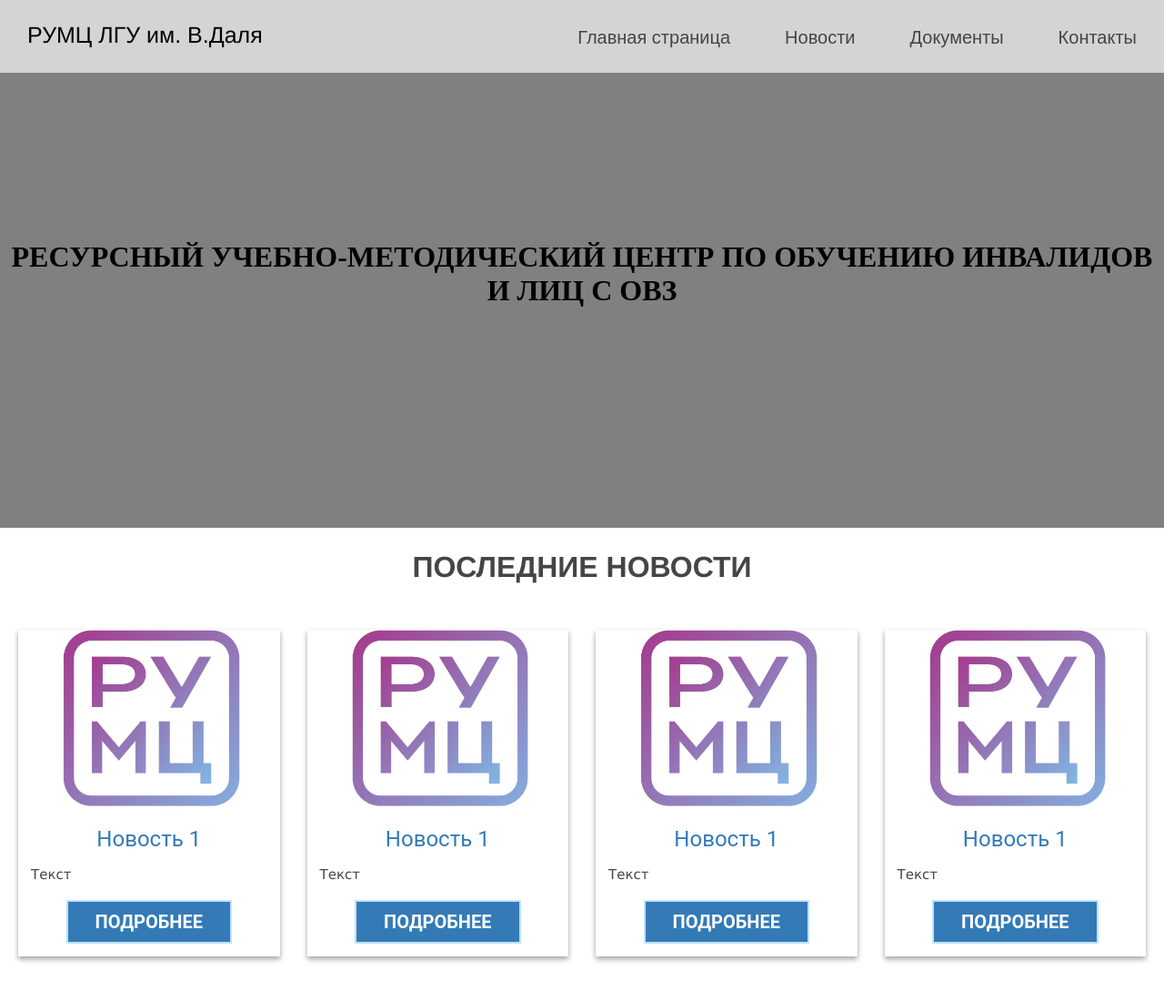
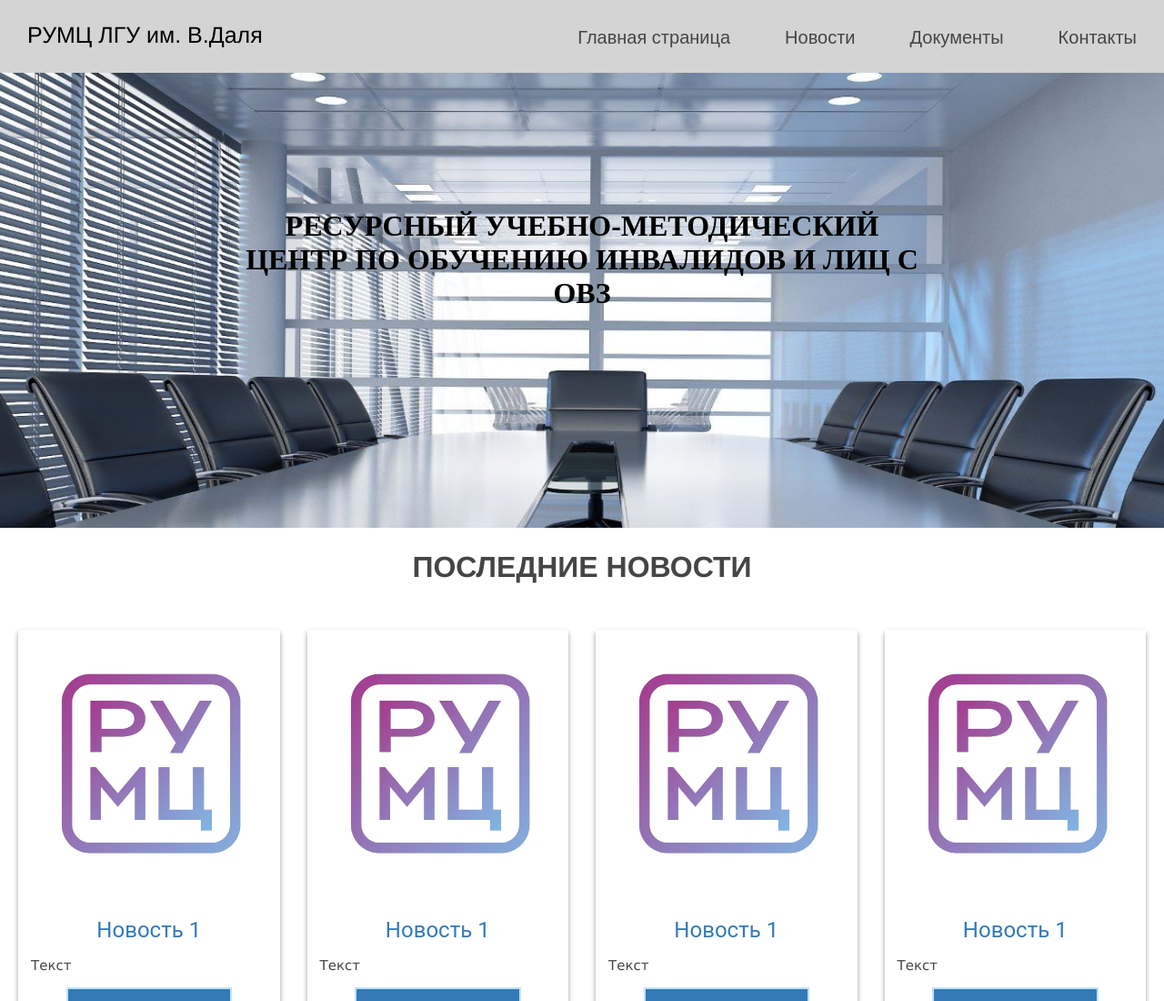
Before and after one commit to Cinnapik/RUMC, a plain HTML site: page index.html in a window 1280 px wide. Shown: the top 1100 px of the page at 91% size. Drawn offline with Linux system fonts and the light colour scheme.

Commit message:
Add files via upload

```diff
--- a/RUMC.css
+++ b/RUMC.css
@@ -341,7 +341,7 @@ footer {
     height: 100%;
 }
 .grid-item .image {
-    height: 200px;
+    height: 300px;
     overflow: hidden;
 }
 .grid-item .info {
@@ -383,7 +383,7 @@ footer {
     display: block;
     width: 100%;
     position: absolute;
-    bottom: 14px;
+    bottom: 118px;
     left: 0;
     text-align: center;
 }
@@ -435,13 +435,16 @@ footer {
 /*--------------------------------*/
 
 .PYMC{
-    width: 100%;
-    background-color: #337AB7;
-    height: 500px;
-    background-color: grey;
+  background-image: url(/ICONS/offic.jpg);
+  background-size: 2180px 1055px;
+  background-position: center;
+  width: 100%;
+  background-color: #337AB7;
+  height: 500px;
+  background-color: grey;
 }
 .PYMC h1{
-    padding-top: 150px;
+    padding: 150px 20% 0px;
     margin:0;
     text-align: center;
 }
--- a/index.html
+++ b/index.html
@@ -47,13 +47,12 @@
         <div class="centr-info"><div class="function"><div class="button-func">   </div></div></div>
     </section>
     <div class="PYMC">
-        <hr  color="gray" noshade="" width="100%" size="2">
         <h1>РЕСУРСНЫЙ УЧЕБНО-МЕТОДИЧЕСКИЙ ЦЕНТР ПО ОБУЧЕНИЮ ИНВАЛИДОВ И ЛИЦ С ОВЗ</h1>
     </div>
     <div>
 
         <div class="news">
-            <hr  color="white" noshade="" width="100%" size="2" style="margin-top: 0px;">
+            <hr  color="white" noshade="" width="99%" size="2" style="margin-top: 0px;">
             <h1>ПОСЛЕДНИЕ НОВОСТИ</h1>
             <section class="grid">
                 <article class="grid-item">
```
Also changed, not shown: ICONS/of.jpg (added), ICONS/offic.jpg (added).
